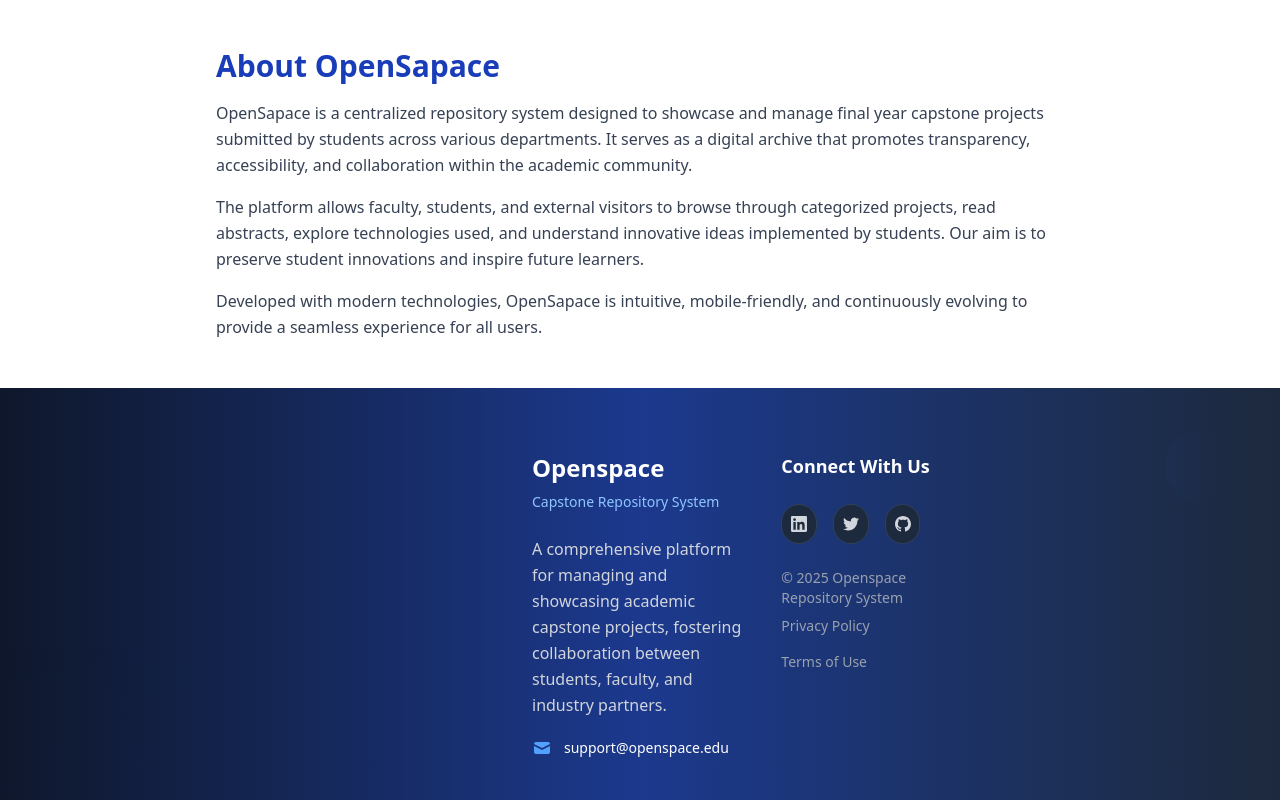
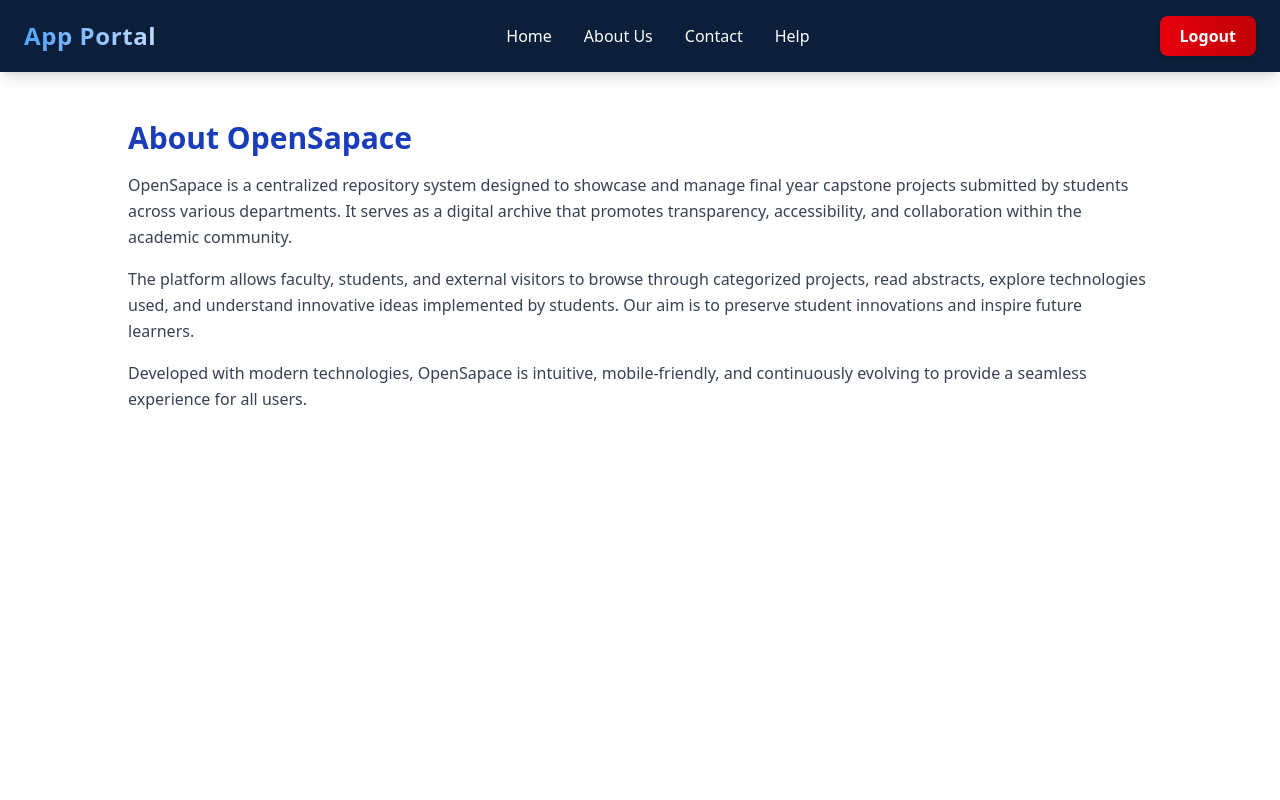
Before and after one commit to adibmahmud007/capstone-hub, a React (Vite) app: page /about in a window 1280 px wide. Shown: the top 800 px of the page. Built offline with nearby package versions, Linux system fonts and the light colour scheme.

Commit message:
malicious modified

```diff
--- a/src/components/About/About.jsx
+++ b/src/components/About/About.jsx
@@ -1,7 +1,11 @@
+import Header from "../Header/Header";
+
 const About = () => {
   return (
-    <div className="max-w-4xl mx-auto px-6 py-12">
-      <h1 className="text-3xl font-bold text-blue-800 mb-4">About OpenSapace</h1>
+    <div className="w-full h-screen mx-auto">
+    <Header></Header>
+      <div className="max-w-5xl mx-auto py-12">
+        <h1 className="text-3xl font-bold text-blue-800 mb-4">About OpenSapace</h1>
       <p className="text-gray-700 leading-relaxed mb-4">
         OpenSapace is a centralized repository system designed to showcase and manage final year capstone projects submitted by students across various departments.
         It serves as a digital archive that promotes transparency, accessibility, and collaboration within the academic community.
@@ -13,6 +17,7 @@ const About = () => {
       <p className="text-gray-700 leading-relaxed">
         Developed with modern technologies, OpenSapace is intuitive, mobile-friendly, and continuously evolving to provide a seamless experience for all users.
       </p>
+      </div>
     </div>
   );
 };
--- a/src/components/Contact/Contact.jsx
+++ b/src/components/Contact/Contact.jsx
@@ -1,6 +1,10 @@
+import Header from "../Header/Header";
+
 const Contact = () => {
     return (
-    <div className="max-w-4xl mx-auto px-6 py-12">
+        <div className="h-screen w-full">
+            <Header></Header>
+            <div className="max-w-5xl mx-auto px-6 py-12">
                 <h1 className="text-3xl font-bold text-blue-800 mb-4">Contact Us</h1>
                 <p className="text-gray-700 mb-6">
                     Have questions, feedback, or want to collaborate with us? We’d love to hear from you!
@@ -25,6 +29,7 @@ const Contact = () => {
                     </div>
                 </div>
             </div>
+        </div>
     );
 };
 
--- a/src/components/Header/Header.jsx
+++ b/src/components/Header/Header.jsx
@@ -20,8 +20,8 @@ const Header = () => {
   const homePath = isStudent
     ? "/studentHome"
     : isTeacher
-      ? "/teacherHome"
-      : "/";
+    ? "/teacherHome"
+    : "/";
 
   const handleLogout = async () => {
     const startTime = Date.now();
--- a/src/components/Help/Help.jsx
+++ b/src/components/Help/Help.jsx
@@ -1,5 +1,9 @@
+import Header from "../Header/Header";
+
 const Help = () => {
     return (
+        <div className="h-screen w-full">
+            <Header></Header>
             <div className="max-w-4xl mx-auto px-6 py-12">
                 <h1 className="text-3xl font-bold text-blue-800 mb-6">Help & FAQ</h1>
 
@@ -33,6 +37,7 @@ const Help = () => {
                     </div>
                 </div>
             </div>
+        </div>
     );
 };
 
```
Lines whose indentation alone changed are shown as unchanged.
